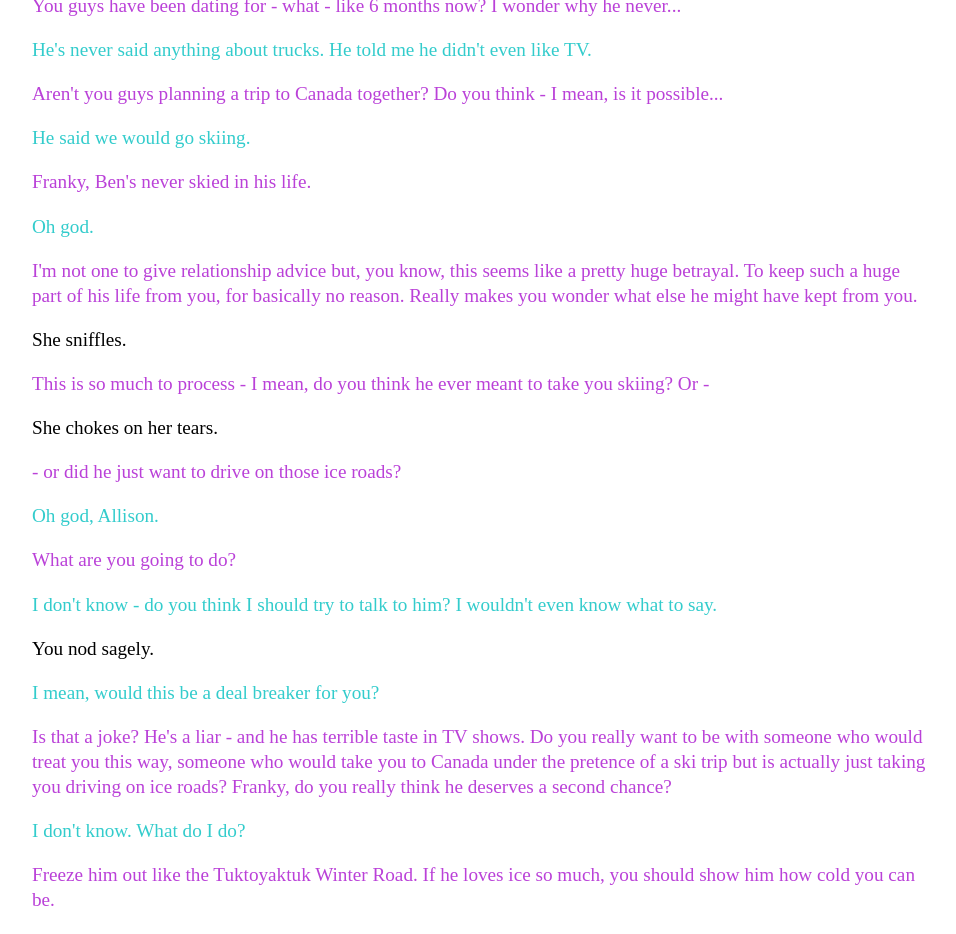
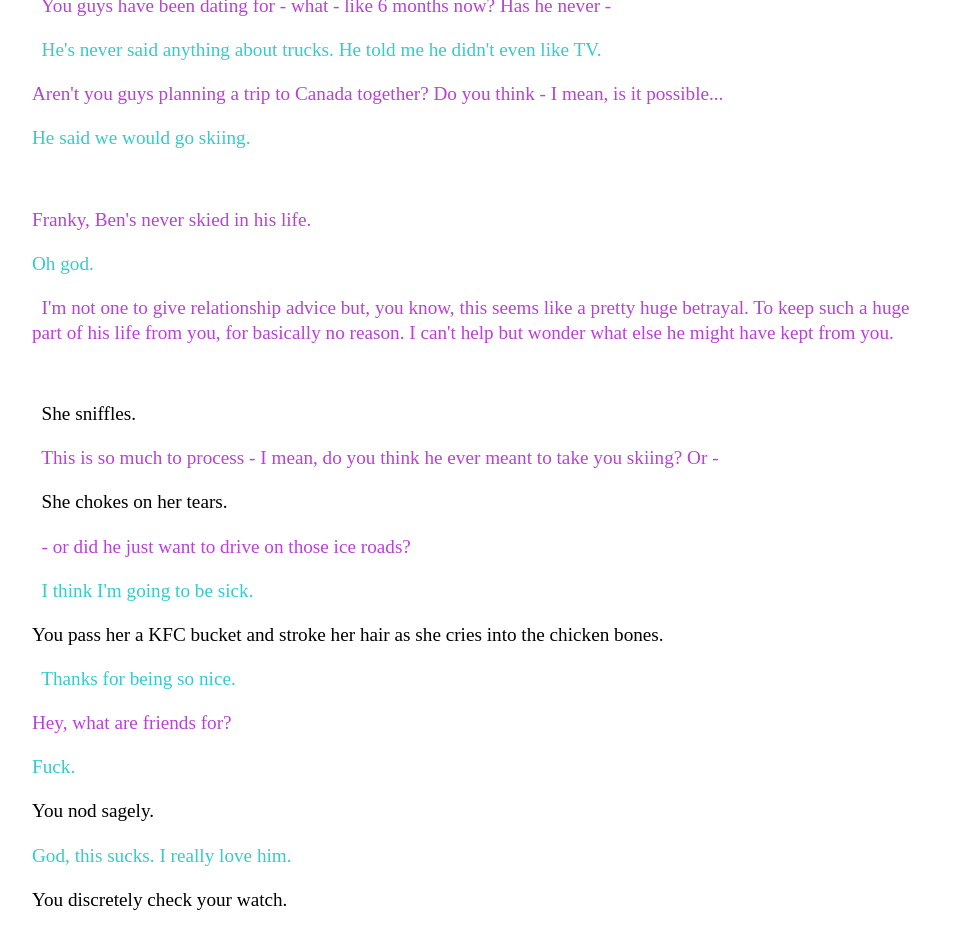
Before and after one commit to Pinelife/pinelife.github.io, a Jekyll site: the page Hellhole/Room8.html, which Jekyll copies as it is, in a window 1280 px wide and 1400 px high, scrolled down 2375 px. Shown: the top 934 px of the window, without its empty margins (160-1116 px from the left). Built offline with Jekyll 4.4.1, drawn with Linux system fonts in a browser that asks for light colours; some of the changed text lies outside the part shown.

Commit message:
Update Room8.html

```diff
--- a/Hellhole/Room8.html
+++ b/Hellhole/Room8.html
@@ -104,18 +104,15 @@
   an <i>Elder Scrolls</i> game, the squeaky floorboards are marked with stickers which she tries to avoid as she sneaks
   down the corridor. Ben has probably told her about the argument you had over her douche wash. You should say something.
 </p>
-<p class="lauria">
-  Hey Franky - did you get up to much last night?
-</p>
-<p>
-  She is instantly suspicious. <span class="Franky">Why?</span>
-  </p>
+<p class="lauria">  Hey Franky - did you get up to much last night?</p><p>  She is instantly suspicious.
+<span class="Franky">
+	Why?
+	</span></p>
 <p class="lauria">
 	No reason. I got back pretty late and Ben was still up.
 </p>
 <p class="Franky">
-  So?
-  </p>
+So?</p>
 <p class="lauria">
 	I thought you guys might have been having an <i>IRT</i> marathon or something.
 </p>
@@ -123,83 +120,59 @@
 	Warily she asks: <span class="Franky">What's <i>IRT</i>?</span>
 </p>
 <p class="lauria">
-  <i>Ice Road Truckers</i>, you know, that show about the guys who drive over frozen lakes in Canada.<br/>
-  </p>
-<p class="Franky">
-  Why would we watch that?
-  </p>
+<i>Ice Road Truckers</i>, you know, that show about the guys who drive over frozen lakes in Canada.</p>
+<p class="Franky">  Why would we watch that?  </p>
+<p class="lauria">  Ben never told you? He's a hardcore fan. He's travelled to the US for the last 5 years to go to <i>IRT</i> Con.
+He's got every season on DVD <i>and</i> Blu-ray. We don't even own a Blu-ray player. He's a complete devotee. Did you never wonder why he
+always   wears trucker hats?</p>
+<p>  She doesn't say anything.  </p>
+<p class="lauria">  You guys have been dating for - what - like 6 months now? Has he never - </p>
+<p class="Franky">  He's never said anything about trucks. He told me he didn't even like TV.</p>
+<p class="lauria">Aren't you guys planning a trip to Canada together? Do you think - I mean, is it possible...</p>
+<p class="Franky">He said we would go skiing.</p>
+</p><p class="lauria">Franky, Ben's never skied in his life.  </p>
+<p class="Franky">Oh god. </p>
+<p class="lauria">  I'm not one to give relationship advice but, you know, this seems like a pretty huge betrayal. To keep such a huge part of
+	his life from you, for basically no reason. I can't help but wonder what else he might have kept from you.</p>
+<p>  She sniffles.</p>
+<p class="lauria">  This is so much to process - I mean, do you think he ever meant to take you skiing? Or -   </p>
+<p>  She chokes on her tears.  </p>
+<p class="lauria">  - or did he just want to drive on those ice roads?  </p>
+<p class="Franky">  I think I'm going to be sick.  </p>
+<p>You pass her a KFC bucket and stroke her hair as she cries into the chicken bones.</p>
+<p class="Franky">  Thanks for being so nice.
+<p class = "Lauria">Hey, what are friends for?  </p>
+<p class="Franky">Fuck.</p>
+<p>You nod sagely.  </p>
+<p class="Franky">God, this sucks. I really love him.</p>
+<p>You discretely check your watch.</p>
+<p class="Franky">  I don't even know what to say. Would this be a deal breaker for you?  </p>
+<p class = "Lauria">  Have you ever been cheated on before?  </p>
+<p class="Franky">No. I mean, I don't think so. Why?  </p>
+<p class = "Lauria">It feels like this.</p>
+<p class="Franky">Okay.</p>
+<p class = "Lauria">I had a boyfriend who cheated on me. He was drunk and said he didn't mean it. He grovelled for weeks and eventually
+	I forgave him - or I wanted to. But I just couldn't forget what he'd done. Any time he was out with his freinds or talking to a
+	female coworker or even the checkout chick at the supermarket, I worried he was going to fuck someone else again.</p>
+<p class="Franky">Allison, I'm so - </p>
+<p class="lauria"> I know <i>I</i> couldn't forgive someone for this. This wasn't a drunken mistake - he's soberly lied to your face every day
+	of your relationship. It's sick.</p>
+<p class = "Franky"> What do I do then?</p>
+<p class = "Lauria"> I can't tell you what to do.</p>
+<p class = "Franky">Please, Allison. I feel so stuck -</p>
+<p class="lauria">Well, if you really want to know? </p>
+<p class = "Franky">I do.</p>
+<p class="lauria"> It's all a question of what you can live with. You know for sure he's a liar - this is the first lie you've
+	uncovered but there may be others.</p>
+<p class = "Franky">That's true.</p>
+<p class = "Lauria"> And you know, any time you can't see what he's doing on his phone, or he's home without you, or he's watching TV in
+	the break room at work that he could be watching <i>Ice Road Truckers</i>. Can you live with that?</p>
+<p class = "Franky">We're so compatible in every other way.</p>
+<p class = "Lauria">Except that he's a liar and you aren't.</p>
+<p class="Franky">I don't know. What would you do?</p>
 <p class="lauria">
-  Ben never told you? He's a hardcore fan. He's travelled to the US for the last 5 years to go to <i>IRT</i> Con. He's got
-  every season on DVD <i>and</i> Blu-ray. We don't even own a Blu-ray player. He's a complete devotee. Did you never wonder why he always
-  wears trucker hats?
-</p>
-<p>
-  She doesn't say anything.
-  </p>
-<p class="lauria">
-  You guys have been dating for - what - like 6 months now? I wonder why he never...
-  </p>
-<p class="Franky">
-  He's never said anything about trucks. He told me he didn't even like TV.
-</p>
-<p class="lauria">
-Aren't you guys planning a trip to Canada together? Do you think - I mean, is it possible...
-</p>
-<p class="Franky">
-He said we would go skiing.</p>
-  </p>
-<p class="lauria">
-Franky, Ben's never skied in his life.
-  </p>
-<p class="Franky">
-Oh god.
- </p>
-<p class="lauria">
-  I'm not one to give relationship advice but, you know, this seems like a pretty huge betrayal. To keep such a huge part of
-  his life from you, for basically no reason. Really makes you wonder what else he might have kept from you.</p>
-  <p>
-  She sniffles.
-</p>
-<p class="lauria">
-  This is so much to process - I mean, do you think he ever meant to take you skiing? Or -
-  </p>
-<p>
-  She chokes on her tears.
-  </p>
-<p class="lauria">
-  - or did he just want to drive on those ice roads?
-  </p>
-<p class="Franky">
-  Oh god, Allison.
-  </p>
-<p class="lauria">
-  What are you going to do?
-  </p>
-<p class="Franky">
-  I don't know - do you think I should try to talk to him? I wouldn't even know what to say.
-  </p>
-<p>
-  You nod sagely.
-  </p>
-<p class="Franky">
-  I mean, would this be a deal breaker for you?</p>
-  <p class="lauria">
-   Is that a joke? He's a liar - and he has terrible taste in TV shows. Do you really want to be with someone who would treat you this way, someone who would take
-  you to Canada under the pretence of a ski trip but is actually just taking you driving on ice roads? Franky, do you really think he
-  deserves a second chance?</p>
-  <p class="Franky">
-I don't know. What do I do?</p>
-  <p class="lauria">
-Freeze him out like the Tuktoyaktuk Winter Road. If he loves ice so much, you should show him how cold you can be.</p>
-  <p>
-  She's still sniffling but she nods.
-    </p>
-<p>And so another happy relationship is ruined by <i>Ice Road Truckers</i>. She packs up her things and you have your space
-in the bathroom back. When Ben gets home from work he doesn't speak to you and you don't say anything. Throughout the house,
-the things Franky forgot to pack echo calamitously with memories: a hair tie on the coffee table, her underwear on the washing line,
-a packet of moldy tofu in the fridge.
-</p>
-<center><img src="https://68.media.tumblr.com/4165781067c12f61a19bca85dfa06764/tumblr_os8s4hV1J11t7rofco1_400.png" align="middle" alt="Oh shit" style="width:35%;"></center>
+	Freeze him out like the Tuktoyaktuk Winter Road.</p>
+<p>  She's still sniffling but she nods.    </p>
 
 <p>Later that night your lip starts tingling again. The cold sore is back.</p>
 
```
Lines whose indentation alone changed are shown as unchanged.
